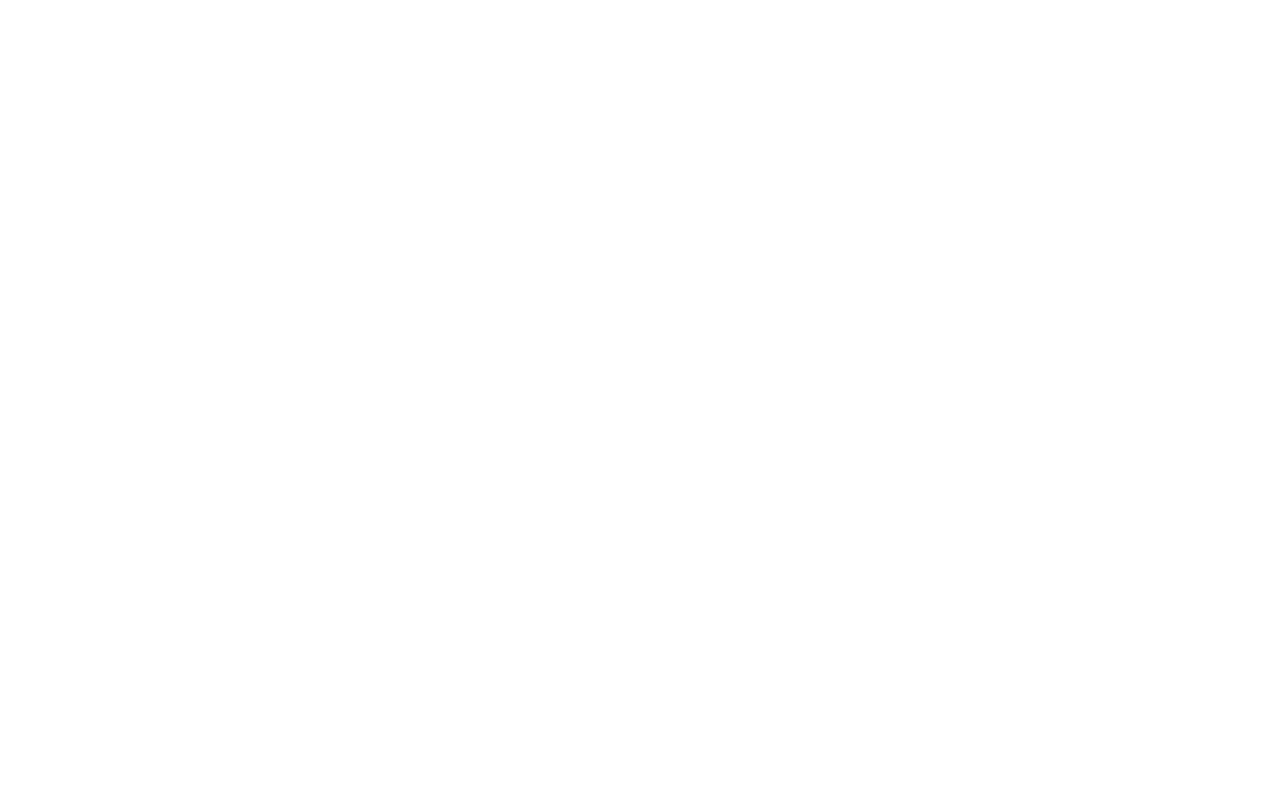
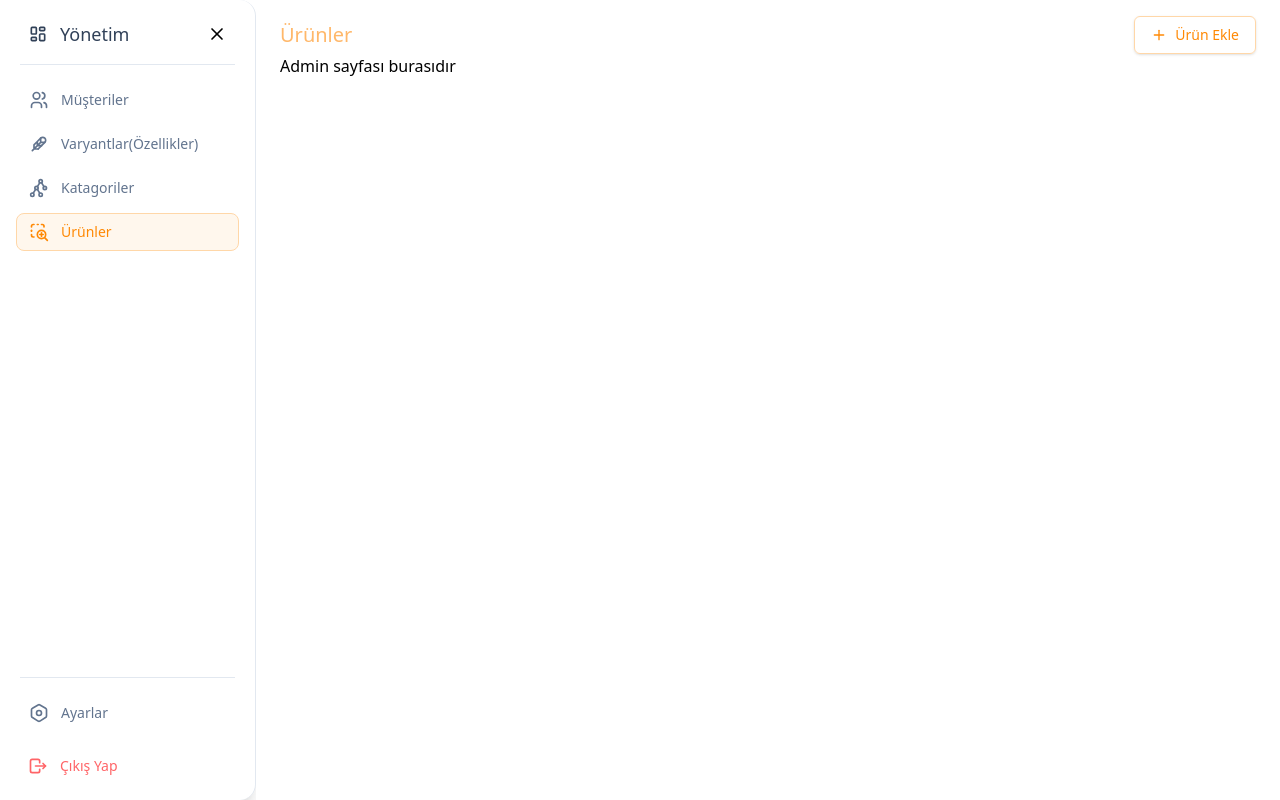
Before and after one commit to dursunalisevinc/sarissa-web-front, a React (Vite) app in the folder front/: page /admin/products in a window 1280 px wide. Before the commit this address had no page. Built offline with nearby package versions, Linux system fonts and the light colour scheme.

Commit message:
products add

```diff
--- a/front/package.json
+++ b/front/package.json
@@ -12,6 +12,7 @@
   "dependencies": {
     "@emotion/react": "^11.14.0",
     "@emotion/styled": "^11.14.0",
+    "@headlessui/react": "^2.2.3",
     "@mui/material": "^7.1.0",
     "@mui/x-tree-view": "^8.3.0",
     "@tabler/icons-react": "^3.31.0",
--- /dev/null
+++ b/front/src/AdminPages/Products/index.jsx
@@ -0,0 +1,146 @@
+import * as React from "react";
+import Button from "@mui/material/Button";
+import Dialog from "@mui/material/Dialog";
+import ListItemText from "@mui/material/ListItemText";
+import ListItemButton from "@mui/material/ListItemButton";
+import List from "@mui/material/List";
+import Divider from "@mui/material/Divider";
+import AppBar from "@mui/material/AppBar";
+import Toolbar from "@mui/material/Toolbar";
+import IconButton from "@mui/material/IconButton";
+import Typography from "@mui/material/Typography";
+import Slide from "@mui/material/Slide";
+import { IconX, IconPlus } from "@tabler/icons-react";
+
+import { Tab, TabGroup, TabList, TabPanel, TabPanels } from "@headlessui/react";
+
+const Transition = React.forwardRef(function Transition(props, ref) {
+  return <Slide direction="up" ref={ref} {...props} />;
+});
+const categories = [
+  {
+    name: "Ürün",
+    posts: [
+      {
+        id: 1,
+        title: "Does drinking coffee make you smarter?",
+        date: "5h ago",
+        commentCount: 5,
+        shareCount: 2,
+      },
+      {
+        id: 2,
+        title: "So you've bought coffee... now what?",
+        date: "2h ago",
+        commentCount: 3,
+        shareCount: 2,
+      },
+    ],
+  },
+  {
+    name: "Varyant",
+    posts: [
+      {
+        id: 1,
+        title: "Is tech making coffee better or worse?",
+        date: "Jan 7",
+        commentCount: 29,
+        shareCount: 16,
+      },
+      {
+        id: 2,
+        title: "The most innovative things happening in coffee",
+        date: "Mar 19",
+        commentCount: 24,
+        shareCount: 12,
+      },
+    ],
+  },
+
+];
+const Index = () => {
+  const [open, setOpen] = React.useState(false);
+
+  const handleClickOpen = () => {
+    setOpen(true);
+  };
+
+  const handleClose = () => {
+    setOpen(false);
+  };
+
+  return (
+    <React.Fragment>
+      <button
+        onClick={handleClickOpen}
+        class="flex items-center rounded-md border border-orange-200 !py-2 !px-4 text-center text-sm transition-all shadow-sm hover:shadow-lg text-orange-400 hover:text-white hover:bg-orange-500 hover:border-orange-500  focus:border-orange-500 active:border-orange-500 active:text-white active:bg-orange-500 disabled:pointer-events-none disabled:opacity-50 disabled:shadow-none cursor-pointer"
+        type="button"
+      >
+        <IconPlus className="!mr-2" size={"1rem"} /> Ürün Ekle
+      </button>
+
+      <Dialog
+        fullScreen
+        open={open}
+        onClose={handleClose}
+        TransitionComponent={Transition}
+      >
+        <div className="flex h-screen w-full !px-4 !mt-4">
+          <div className="w-full">
+            <TabGroup>
+              <div className="w-full flex items-center justify-between">
+                <TabList className="flex gap-4">
+                  {categories.map(({ name }) => (
+                    <Tab
+                      key={name}
+                      className="rounded-lg !px-3 !py-1 text-sm/6 font-semibold text-orange-400 focus:not-data-focus:outline-none data-focus:outline data-focus:outline-orange-500 data-hover:bg-orange-500/5 data-selected:bg-orange-500/10 data-selected:data-hover:bg-orange-500/10 cursor-pointer"
+                    >
+                      {name}
+                    </Tab>
+                  ))}
+                </TabList>
+                <button
+                  onClick={handleClose}
+                  className="rounded-full hover:bg-orange-100 !p-1.5 text-orange-400 hover:text-orange-500 cursor-pointer"
+                >
+                  <IconX size={"1.25rem"} stroke={2} />
+                </button>
+              </div>
+              <TabPanels className="!mt-3">
+                {/* Ürün Adı - Barkod - Ana Katagori:selected - Katagori:select - Alt Katagori - Fiyat - Vergi - Stok:number - marka - Açıklama - resim ekleme*/}
+                {categories.map(({ name, posts }) => (
+                  <TabPanel key={name} className="rounded-xl bg-black/5 !p-3">
+                    <ul>
+                      {posts.map((post) => (
+                        <li
+                          key={post.id}
+                          className="relative rounded-md !p-3 text-sm/6 transition hover:bg-black/5"
+                        >
+                          <a href="#" className="font-semibold text-slate-600">
+                            <span className="absolute inset-0" />
+                            {post.title}
+                          </a>
+                          <ul
+                            className="flex gap-2 text-slate-600/50"
+                            aria-hidden="true"
+                          >
+                            <li>{post.date}</li>
+                            <li aria-hidden="true">&middot;</li>
+                            <li>{post.commentCount} comments</li>
+                            <li aria-hidden="true">&middot;</li>
+                            <li>{post.shareCount} shares</li>
+                          </ul>
+                        </li>
+                      ))}
+                    </ul>
+                  </TabPanel>
+                ))}
+              </TabPanels>
+            </TabGroup>
+          </div>
+        </div>
+      </Dialog>
+    </React.Fragment>
+  );
+};
+export default Index;
--- a/front/src/App.jsx
+++ b/front/src/App.jsx
@@ -9,6 +9,7 @@
 import AdminLayout from "./shared/AdminLayout";
 import Unauthorized from "./pages/Unauthorized";
 import ProductDetail from "./pages/ProductDetails";
+import Products from "./AdminPages/Products"
 import Categories from "./AdminPages/Categories";
 import { MessageBoxProvider } from "./context/MessageBox";
 
@@ -54,6 +55,14 @@
             }
           />
           <Route
+            path="/admin/products"
+            element={
+              <AdminLayout>
+                <AdminDashboard />
+                </AdminLayout>
+            }
+          />
+          <Route
             path="/admin/settings"
             element={
               <AdminLayout>
--- a/front/src/shared/AdminLayout/index.jsx
+++ b/front/src/shared/AdminLayout/index.jsx
@@ -1,16 +1,20 @@
 import React, { useEffect, useState } from "react";
 import {
   IconBinaryTree,
+  IconBrandProducthunt,
   IconFeather,
   IconLayoutDashboard,
   IconLogout,
   IconMenu2,
+  IconPlus,
   IconSettings2,
   IconUsers,
   IconX,
+  IconZoomInArea,
 } from "@tabler/icons-react";
 import Tooltip from "../../component/Tooltip";
 import { useLocation, useNavigate } from "react-router-dom";
+import Products from '../../AdminPages/Products'
 
 const Sidebar = ({ children }) => {
   const location = useLocation();
@@ -23,21 +27,37 @@
       id: "0",
       pathname: "/admin",
       label: "Müşteriler",
-      icon: <IconUsers className="w-5 h-5 min-w-5 min-h-5" />,
+      icon: <IconUsers className="w-5 h-5 min-w-5 min-h-5s" />,
     },
     {
       id: "1",
       pathname: "/admin/variant",
       label: "Varyantlar(Özellikler)",
-      icon: <IconFeather className="w-5 h-5 min-w-5 min-h-5" />,
+      icon: <IconFeather className="w-5 h-5 min-w-5 min-h-5s" />,
     },
     {
       id: "2",
       pathname: "/admin/categories",
       label: "Katagoriler",
-      icon: <IconBinaryTree className="w-5 h-5 min-w-5 min-h-5" />,
+      icon: <IconBinaryTree className="w-5 h-5 min-w-5 min-h-5s" />,
+    },
+    {
+      id: "3",
+      pathname: "/admin/products",
+      label: "Ürünler",
+      icon: <IconZoomInArea className="w-5 h-5 min-w-5 min-h-5s" />,
     },
   ];
+
+  const buttonItems = {
+    "/admin/products": (
+    <Products/>
+    ),
+  };
+
+  const renderButton = () => {
+    return buttonItems[activePath] ? buttonItems[activePath] : null;
+  };
 
   const activeMenu = menuItems.find((oItem) => {
     return oItem.pathname === location.pathname;
@@ -82,7 +102,7 @@
         <nav className="flex-1 !px-2 !py-4 space-y-2">
           {menuItems.map((item) => (
             <Tooltip text={isOpen ? "" : item.label} position="right">
-              <div key={item.id} className=" !mt-auto !px-2 truncate">
+              <div key={item.id} className=" !mt-auto !px-2 truncate ">
                 <button
                   onClick={() => {
                     navigate(item.pathname);
@@ -151,6 +171,7 @@
           <span className="font-medium text-orange-300 text-xl">
             {activePath === "/admin/settings" ? "Ayarlar" : activeMenu.label}
           </span>
+          {renderButton()}
         </nav>
         {children}
       </main>
```
Also changed, not shown: 1 other file (tests, documents, lock files or other folders).
